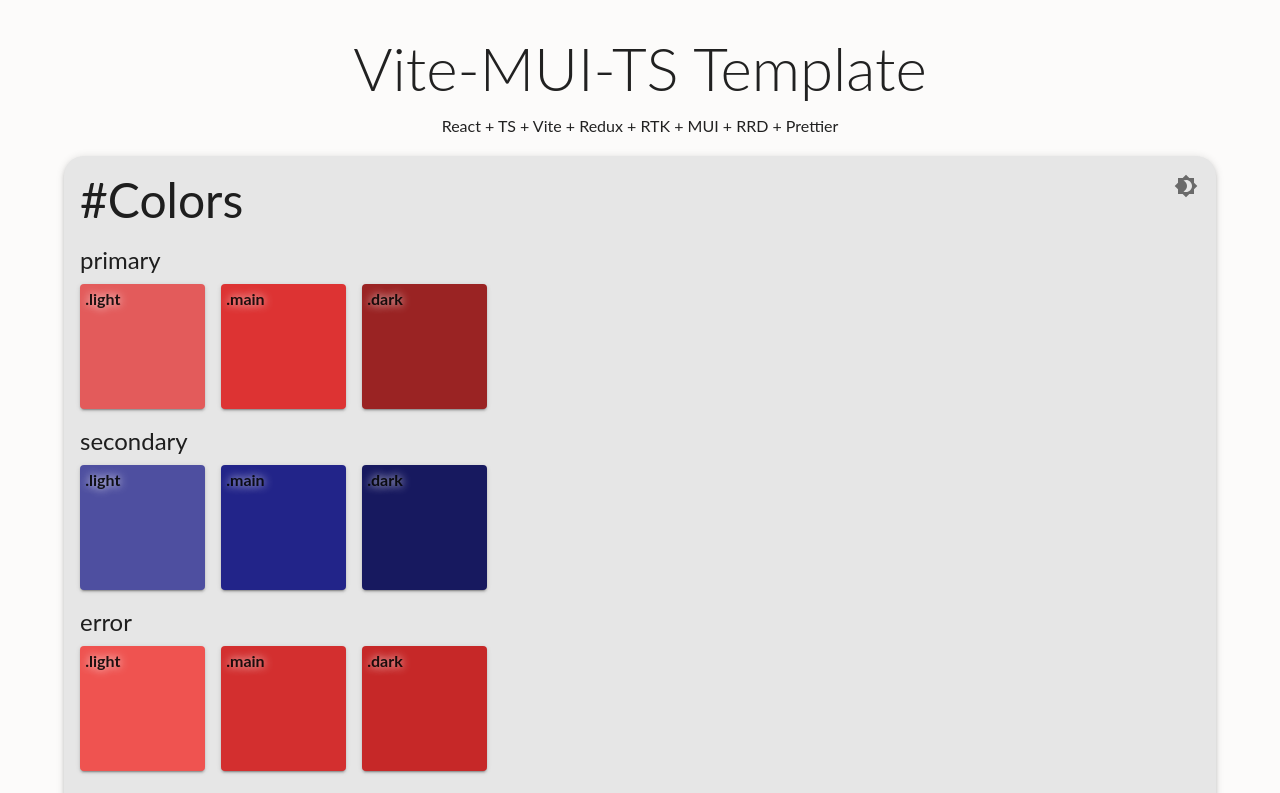
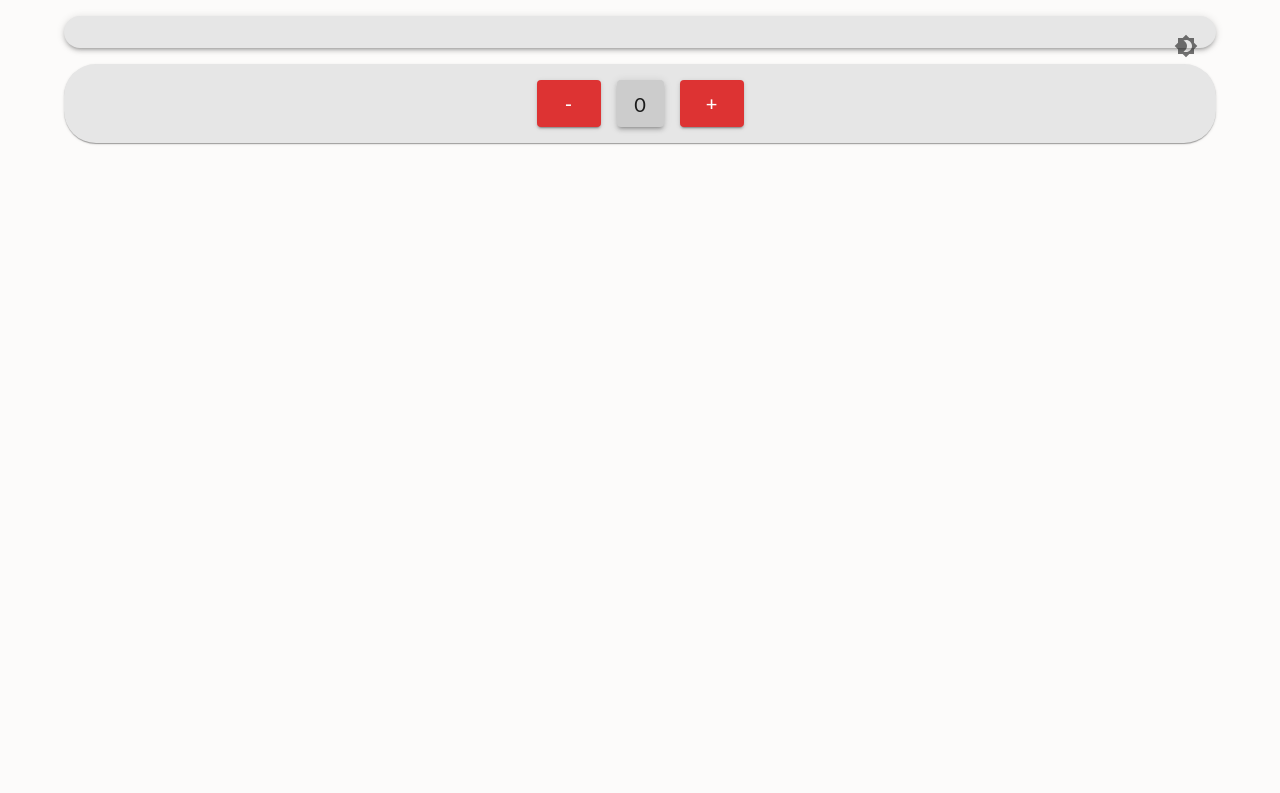
Before and after one commit to PiotrAdamowicz/bimally-todoapp, a React (Vite) app: page / in a window 1280 px wide. Shown: the top 793 px of the page. Built offline with nearby package versions, Linux system fonts and the light colour scheme.

Commit message:
ichore: cleanupp

```diff
--- a/src/components/TemplateTester/TemplateTester.tsx
+++ /dev/null
@@ -1,153 +0,0 @@
-import React from 'react';
-import { changeMode, selectMode } from '@/features/user/userSlice';
-import { Stack, Box, Typography, IconButton, TypographyVariant, SxProps, Theme } from '@mui/material';
-import Brightness4Icon from '@mui/icons-material/Brightness4';
-import { useDispatch, useSelector } from 'react-redux';
-
-const TemplateTester = () => {
-  const dispatch = useDispatch();
-  const mode = useSelector(selectMode);
-
-  const colors = [
-    {
-      type: 'primary',
-      colors: ['.light', '.main', '.dark'],
-    },
-    {
-      type: 'secondary',
-      colors: ['.light', '.main', '.dark'],
-    },
-    {
-      type: 'error',
-      colors: ['.light', '.main', '.dark'],
-    },
-    {
-      type: 'warning',
-      colors: ['.light', '.main', '.dark'],
-    },
-    {
-      type: 'info',
-      colors: ['.light', '.main', '.dark'],
-    },
-    {
-      type: 'success',
-      colors: ['.light', '.main', '.dark'],
-    },
-    {
-      type: 'grey',
-      colors: [
-        '.50',
-        '.100',
-        '.200',
-        '.300',
-        '.400',
-        '.500',
-        '.600',
-        '.700',
-        '.800',
-        '.900',
-        '.A100',
-        '.A200',
-        '.A400',
-        '.A700',
-      ],
-    },
-    {
-      type: 'background',
-      colors: ['.default', '.paper', '.opposite'],
-    },
-    {
-      type: 'text',
-      colors: ['.primary', '.secondary', '.disabled'],
-    },
-    {
-      type: 'gradient',
-      colors: ['bronze', 'silver', 'gold'],
-    },
-  ];
-  const typographies = [
-    'h1',
-    'h2',
-    'h3',
-    'h4',
-    'h5',
-    'h6',
-    'subtitle1',
-    'subtitle2',
-    'body1',
-    'body2',
-    'body3',
-    'body4',
-    'caption',
-    'button',
-    'overline',
-  ];
-  const themeTypes = (type: string, func: JSX.Element[]) => (
-    <Stack
-      sx={{
-        p: 2,
-        boxShadow: 3,
-        borderRadius: 5,
-        position: 'relative',
-        backgroundColor: 'grey.100',
-      }}
-      gap={2}
-    >
-      <Typography variant="h3">{type}</Typography> {func}
-      <IconButton onClick={() => dispatch(changeMode())} sx={{ position: 'absolute', top: 10, right: 10 }}>
-        <Brightness4Icon
-          sx={{
-            transition: 'transform 0.4s',
-            transform: mode === 'dark' ? 'rotateY(180deg)' : 'rotateY(0deg)',
-          }}
-        />
-      </IconButton>
-    </Stack>
-  );
-
-  const colorCards = colors.map((cat) => (
-    <Stack key={cat.type} gap={1}>
-      <Typography variant="h5">{cat.type}</Typography>
-      <Stack direction="row" flexWrap="wrap" gap={2}>
-        {cat.colors.map((color) => (
-          <Stack key={color}>
-            <Box
-              sx={
-                {
-                  boxShadow: 2,
-                  width: { xs: 62, sm: 100, md: 125 },
-                  height: { xs: 62, sm: 100, md: 125 },
-                  backgroundColor: cat.type + color,
-                  background: (theme: Theme) => theme.palette.gradient[color],
-                  borderRadius: 1,
-                  p: 0.65,
-                  '& p': {
-                    fontSize: { xs: 10, sm: 14, md: 16 },
-                    textShadow: mode === 'dark' ? '0px 0px 10px #000' : '0px 0px 10px #fff',
-                  },
-                } as SxProps
-              }
-            >
-              <Typography fontWeight="bold">{color}</Typography>
-            </Box>
-          </Stack>
-        ))}
-      </Stack>
-    </Stack>
-  ));
-
-  const typoCards = typographies.map((typo) => (
-    <Stack key={typo} gap={1}>
-      <Typography variant={typo as TypographyVariant}>{typo}</Typography>
-    </Stack>
-  ));
-
-  return (
-    <Stack gap={5}>
-      {themeTypes('#Colors', colorCards)}
-      {themeTypes('#Typography', typoCards)}
-    </Stack>
-  );
-};
-
-export default TemplateTester;
--- /dev/null
+++ b/src/components/TodoList/TodoList.tsx
@@ -0,0 +1,59 @@
+import React from 'react';
+import { changeMode, selectMode } from '@/features/user/userSlice';
+import { Stack, Box, Typography, IconButton, TypographyVariant, SxProps, Theme } from '@mui/material';
+import Brightness4Icon from '@mui/icons-material/Brightness4';
+import { useDispatch, useSelector } from 'react-redux';
+
+const TodoList = () => {
+  const dispatch = useDispatch();
+  const mode = useSelector(selectMode);
+
+  const themeTypes = (type: string, func: JSX.Element[]) => (
+    <Stack
+      sx={{
+        p: 2,
+        boxShadow: 3,
+        borderRadius: 5,
+        position: 'relative',
+        backgroundColor: 'grey.100',
+      }}
+      gap={2}
+    >
+      <Typography variant="h3">{type}</Typography> {func}
+      <IconButton onClick={() => dispatch(changeMode())} sx={{ position: 'absolute', top: 10, right: 10 }}>
+        <Brightness4Icon
+          sx={{
+            transition: 'transform 0.4s',
+            transform: mode === 'dark' ? 'rotateY(180deg)' : 'rotateY(0deg)',
+          }}
+        />
+      </IconButton>
+    </Stack>
+  );
+
+  return (
+    <Stack gap={5}>
+ <Stack
+      sx={{
+        p: 2,
+        boxShadow: 3,
+        borderRadius: 5,
+        position: 'relative',
+        backgroundColor: 'grey.100',
+      }}
+      gap={2}
+    >
+      <IconButton onClick={() => dispatch(changeMode())} sx={{ position: 'absolute', top: 10, right: 10 }}>
+        <Brightness4Icon
+          sx={{
+            transition: 'transform 0.4s',
+            transform: mode === 'dark' ? 'rotateY(180deg)' : 'rotateY(0deg)',
+          }}
+        />
+      </IconButton>
+    </Stack>
+    </Stack>
+  );
+};
+
+export default TodoList;
--- a/src/pages/Auth/Login.tsx
+++ /dev/null
@@ -1,7 +0,0 @@
-import React from 'react';
-
-const Login = () => {
-  return <div>Login</div>;
-};
-
-export default Login;
--- a/src/pages/Auth/Register.tsx
+++ /dev/null
@@ -1,7 +0,0 @@
-import React from 'react';
-
-const Register = () => {
-  return <div>Register</div>;
-};
-
-export default Register;
--- a/src/pages/Home/Home.tsx
+++ b/src/pages/Home/Home.tsx
@@ -1,20 +1,12 @@
 import React from 'react';
-import TemplateTester from '@/components/TemplateTester/TemplateTester';
-import { Typography, Stack, Container } from '@mui/material';
+import TodoList from '@/components/TodoList/TodoList';
+import { Container } from '@mui/material';
 import Counter from '@/components/Counter/Counter';
 
 const Home = () => {
   return (
     <Container sx={{ py: 2, position: 'relative' }}>
-      <Stack gap={1} my={2}>
-        <Typography textAlign="center" variant="h2">
-          Vite-MUI-TS Template
-        </Typography>
-        <Typography textAlign="center" variant="subtitle1">
-          React + TS + Vite + Redux + RTK + MUI + RRD + Prettier
-        </Typography>
-      </Stack>
-      <TemplateTester />
+      <TodoList />
       <Counter />
     </Container>
   );
```
Also changed, not shown: src/app/api/apiSlice.ts (deleted, +0 -64 lines).
